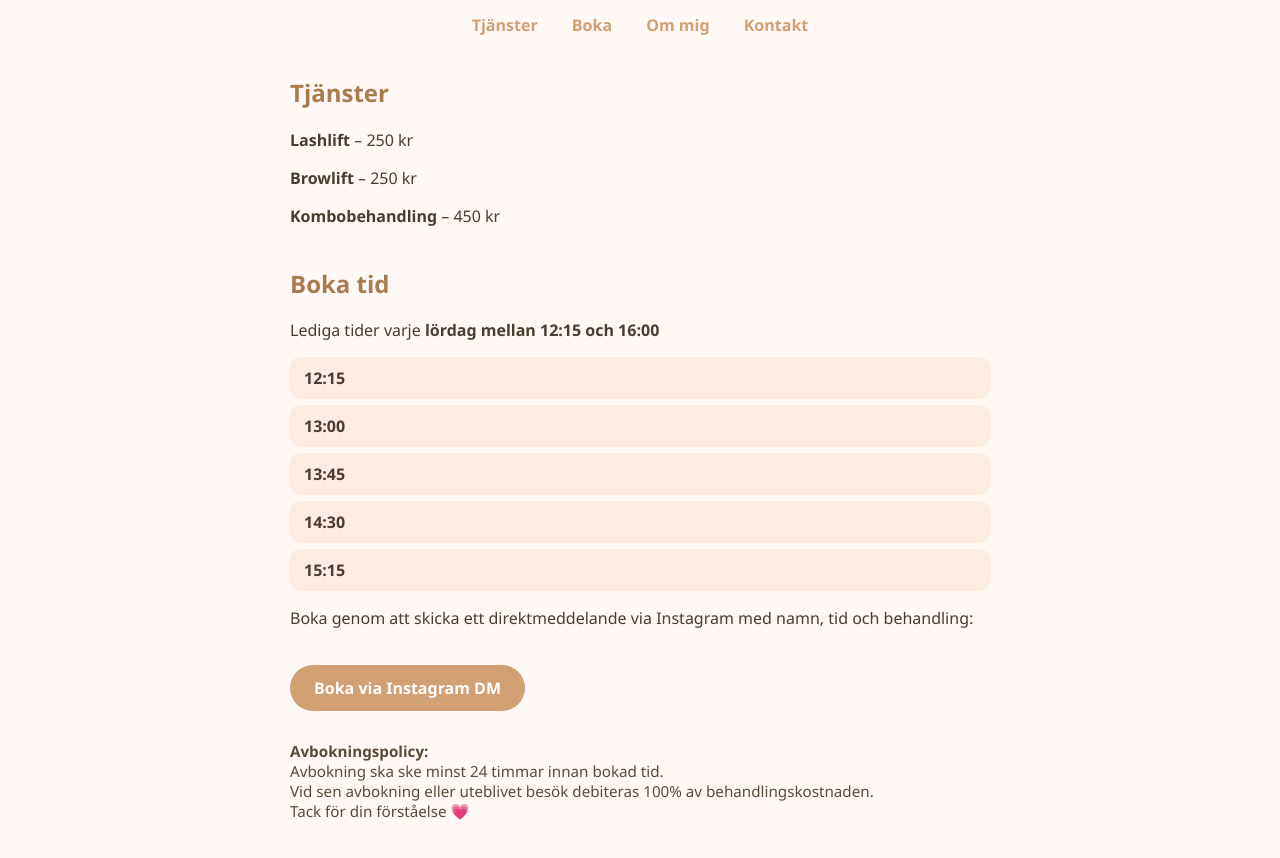
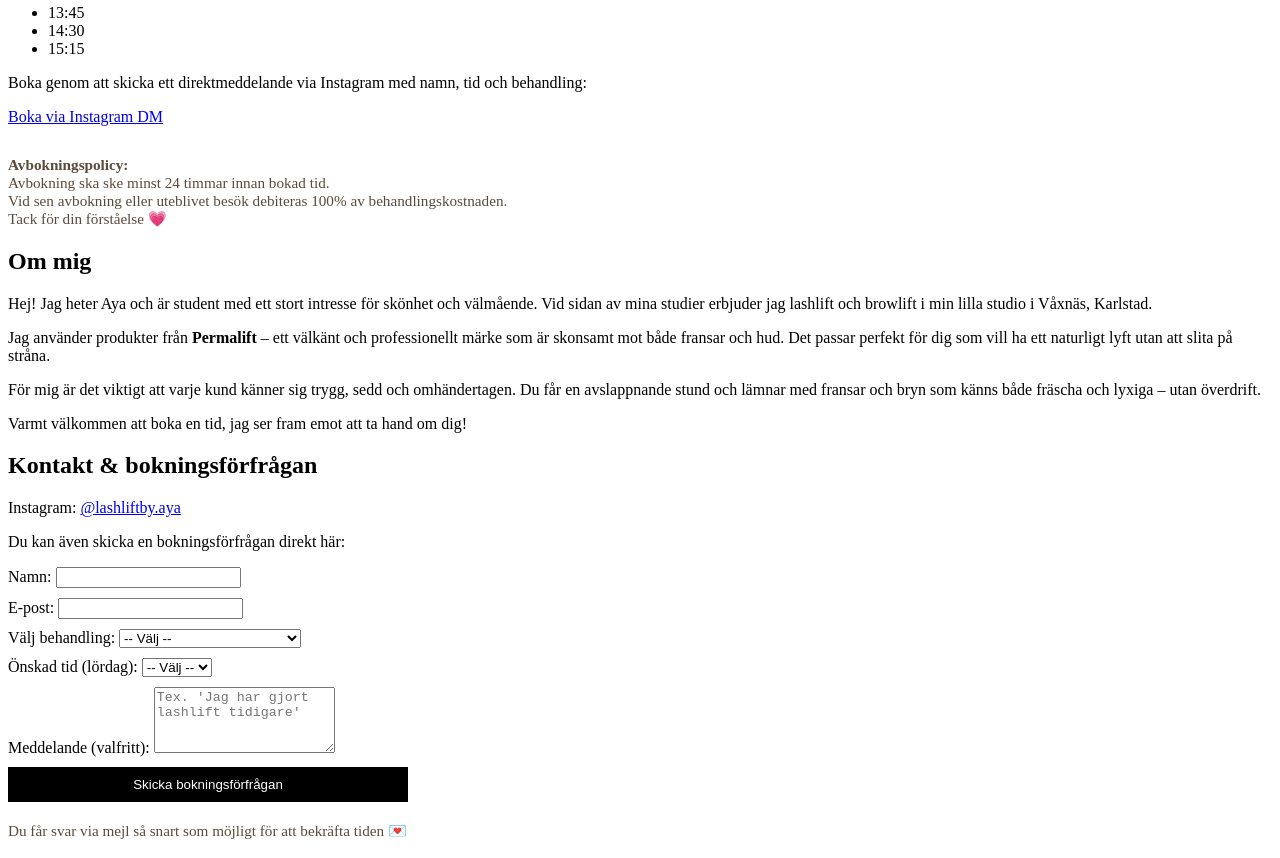
Before and after one commit to Ayathaher1/lashliftby.aya, a plain HTML site: page index.html in a window 1280 px wide. Shown: the part 274-1132 px from the top of the page. Drawn offline with Linux system fonts and the light colour scheme.

Commit message:
Update index.html

```diff
--- a/index.html
+++ b/index.html
@@ -1,87 +1,3 @@
-<!DOCTYPE html>
-<html lang="sv">
-<head>
-  <meta charset="UTF-8" />
-  <meta name="viewport" content="width=device-width, initial-scale=1.0" />
-  <title>lashliftby.aya</title>
-  <style>
-    body {
-      margin: 0;
-      font-family: 'Segoe UI', sans-serif;
-      background-color: #fff8f4;
-      color: #4a3c31;
-    }
-    header {
-      text-align: center;
-      padding: 30px 20px 10px;
-    }
-    header img {
-      width: 120px;
-      border-radius: 50%;
-      margin-bottom: 10px;
-    }
-    header h1 {
-      margin: 0;
-      font-size: 2.2em;
-      font-family: 'Playfair Display', serif;
-      color: #a97c50;
-    }
-    nav {
-      text-align: center;
-      margin-top: 20px;
-    }
-    nav a {
-      margin: 0 15px;
-      text-decoration: none;
-      font-weight: bold;
-      color: #d1a074;
-    }
-    section {
-      max-width: 700px;
-      margin: 40px auto;
-      padding: 0 20px;
-    }
-    section h2 {
-      color: #a97c50;
-    }
-    ul.time-slots {
-      list-style: none;
-      padding-left: 0;
-    }
-    ul.time-slots li {
-      background: #fcece1;
-      padding: 10px 14px;
-      margin: 6px 0;
-      border-radius: 10px;
-      font-weight: bold;
-    }
-    a.button {
-      background-color: #d1a074;
-      color: white;
-      padding: 12px 24px;
-      border-radius: 25px;
-      display: inline-block;
-      margin-top: 20px;
-      text-decoration: none;
-      font-weight: bold;
-      font-size: 1rem;
-    }
-  </style>
-</head>
-<body>
-  <header>
-    <img src="logo-lashliftbyaya.png" alt="Logo">
-    <h1>lashliftby.aya</h1>
-    <p>Karlstad – Våxnäs</p>
-  </header>
-
-  <nav>
-    <a href="#tjanster">Tjänster</a>
-    <a href="#boka">Boka</a>
-    <a href="#om">Om mig</a>
-    <a href="#kontakt">Kontakt</a>
-  </nav>
-
 <section id="tjanster">
   <h2>Tjänster</h2>
   <p><strong>Lashlift</strong> – 250 kr</p>
@@ -120,8 +36,54 @@
 </section>
 
 <section id="kontakt">
-    <h2>Kontakt</h2>
+  <h2>Kontakt & bokningsförfrågan</h2>
   <p>Instagram: <a href="https://instagram.com/lashliftby.aya" target="_blank">@lashliftby.aya</a></p>
+  <p>Du kan även skicka en bokningsförfrågan direkt här:</p>
+
+  <form action="https://formspree.io/f/your-form-id" method="POST" style="display: flex; flex-direction: column; gap: 10px; max-width: 400px;">
+    <label>
+      Namn:
+      <input type="text" name="name" required>
+    </label>
+
+    <label>
+      E-post:
+      <input type="email" name="email" required>
+    </label>
+
+    <label>
+      Välj behandling:
+      <select name="treatment" required>
+        <option value="">-- Välj --</option>
+        <option value="Lashlift">Lashlift – 250 kr</option>
+        <option value="Browlift">Browlift – 250 kr</option>
+        <option value="Kombobehandling">Kombobehandling – 450 kr</option>
+      </select>
+    </label>
+
+    <label>
+      Önskad tid (lördag):
+      <select name="time" required>
+        <option value="">-- Välj --</option>
+        <option value="12:15">12:15</option>
+        <option value="13:00">13:00</option>
+        <option value="13:45">13:45</option>
+        <option value="14:30">14:30</option>
+        <option value="15:15">15:15</option>
+      </select>
+    </label>
+
+    <label>
+      Meddelande (valfritt):
+      <textarea name="message" rows="4" placeholder="Tex. 'Jag har gjort lashlift tidigare'"></textarea>
+    </label>
+
+    <button type="submit" style="background-color: black; color: white; padding: 10px; border: none; cursor: pointer;">
+      Skicka bokningsförfrågan
+    </button>
+  </form>
+
+  <p style="font-size: 0.95em; color: #5a4a3c; margin-top: 20px;">
+    Du får svar via mejl så snart som möjligt för att bekräfta tiden 💌
+  </p>
 </section>
-</body>
-</html>
```
Lines whose indentation alone changed are shown as unchanged.
